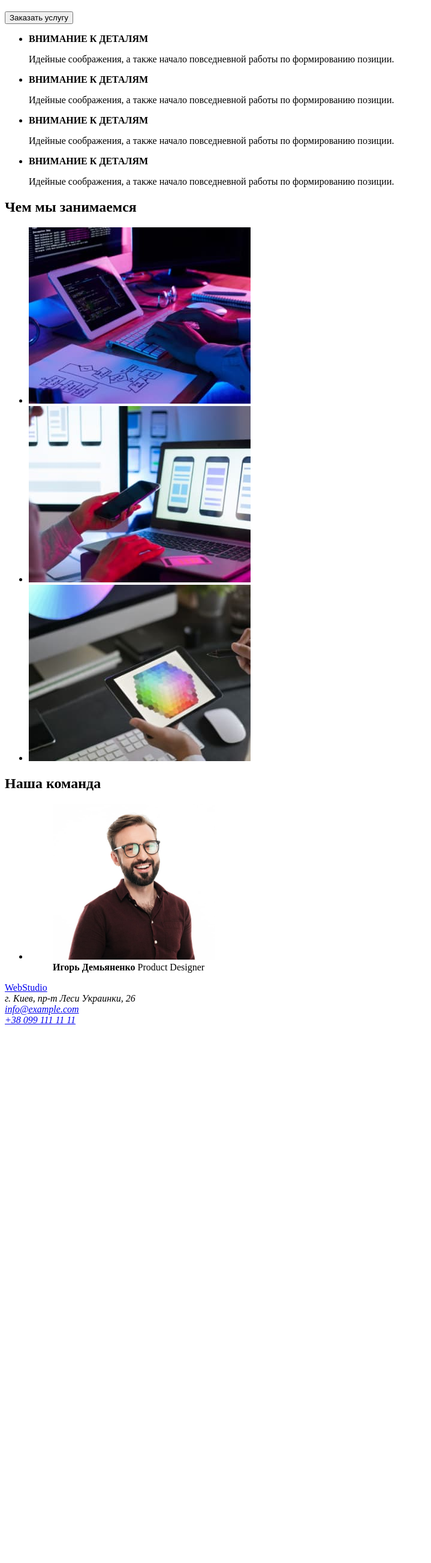
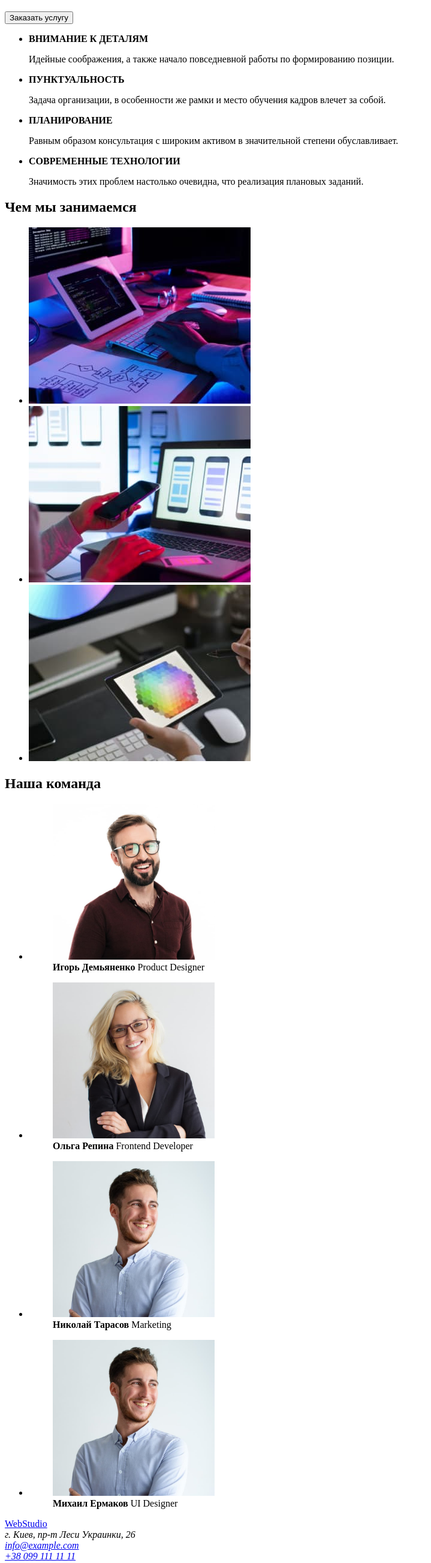
Before and after one commit to YuliiaTS/goit-markup-hw-01, a plain HTML site: page index.html in a window 1280 px wide. Shown: the part 105-2711 px from the top of the page at 60% size, without its empty margins (0-719 px from the left). Before the commit the page ends 1823 px from the top, so only its background shows below. Drawn offline with Linux system fonts and the light colour scheme.

```diff
--- a/index.html
+++ b/index.html
@@ -8,16 +8,14 @@
 <body>
     <header>
         <nav>
-            <div>
-                <a href="link">WebStudio</a>
-                <a href="link">Студия</a>
-                <a href="link">Портфолио</a>
-                <a href="link">Контакты</a>
-            </div>
+            <a href="link"><span>WebStudio</span></a>
+            <a href="link">Студия</a>
+            <a href="link">Портфолио</a>
+            <a href="link">Контакты</a>
         </nav>
         <div>
         <a href="mailto:info@devstudio.com">info@devstudio.com</a>
-        <a href="tel:+38 096 111 11 11">+38 096 111 11 11</a>
+        <a href="tel:+380961111111">+38 096 111 11 11</a>
         </div>
     </header>
     <main>
@@ -32,16 +30,16 @@
                     <p>Идейные соображения, а также начало повседневной работы по формированию позиции.</p>
                 </li>
                 <li>
-                    <b>ВНИМАНИЕ К ДЕТАЛЯМ</b>
-                    <p>Идейные соображения, а также начало повседневной работы по формированию позиции.</p>
+                    <b>ПУНКТУАЛЬНОСТЬ</b>
+                    <p>Задача организации, в особенности же рамки и место обучения кадров влечет за собой.</p>
                 </li>
                 <li>
-                    <b>ВНИМАНИЕ К ДЕТАЛЯМ</b>
-                    <p>Идейные соображения, а также начало повседневной работы по формированию позиции.</p>
+                    <b>ПЛАНИРОВАНИЕ</b>
+                    <p>Равным образом консультация с широким активом в значительной степени обуславливает.</p>
                 </li>
                 <li>
-                    <b>ВНИМАНИЕ К ДЕТАЛЯМ</b>
-                    <p>Идейные соображения, а также начало повседневной работы по формированию позиции.</p>
+                    <b>СОВРЕМЕННЫЕ ТЕХНОЛОГИИ</b>
+                    <p>Значимость этих проблем настолько очевидна, что реализация плановых заданий.</p>
                 </li>
             </ul>
             <h2>Чем мы занимаемся</h2>
@@ -63,23 +61,47 @@
                         </figcaption>
                     </figure>
                 </li>
+                <li>
+                    <figure>
+                        <img src="./images/img_olha.jpg" alt="женщина в очках и темном пиджаке блондинка" width="270">
+                        <figcaption>
+                            <b>Ольга Репина</b>
+                            <span lang="en">Frontend Developer</span>
+                        </figcaption>
+                    </figure>
+                </li>
+                <li>
+                    <figure>
+                        <img src="./images/img_mykola.jpg" alt="мужчика в голубой рубашке" width="270">
+                        <figcaption>
+                            <b>Николай Тарасов</b>
+                            <span lang="en">Marketing</span>
+                        </figcaption>
+                    </figure>
+                </li>
+                <li>
+                    <figure>
+                        <img src="./images/img_mykola.jpg" alt="мужчика в очках и черной футболке" width="270">
+                        <figcaption>
+                            <b>Михаил Ермаков</b>
+                            <span lang="en">UI Designer</span>
+                        </figcaption>
+                    </figure>
+                </li>
             </ul>
-
         </div>
     </main>
-
     <footer>
         <div>
-            <a href="https://google.com">WebStudio</a>
+            <a href="link"><span>WebStudio</span></a>
         </div>
         <address>
         г. Киев, пр-т Леси Украинки, 26 <br />
         </address>
         <address>
         <a href="mailto:info@example.com">info@example.com</a> <br />
-        <a href="tel:+38 099 111 11 11">+38 099 111 11 11</a>
+        <a href="tel:+380991111111">+38 099 111 11 11</a>
         </address>
     </footer>
-
 </body>
 </html>
```
